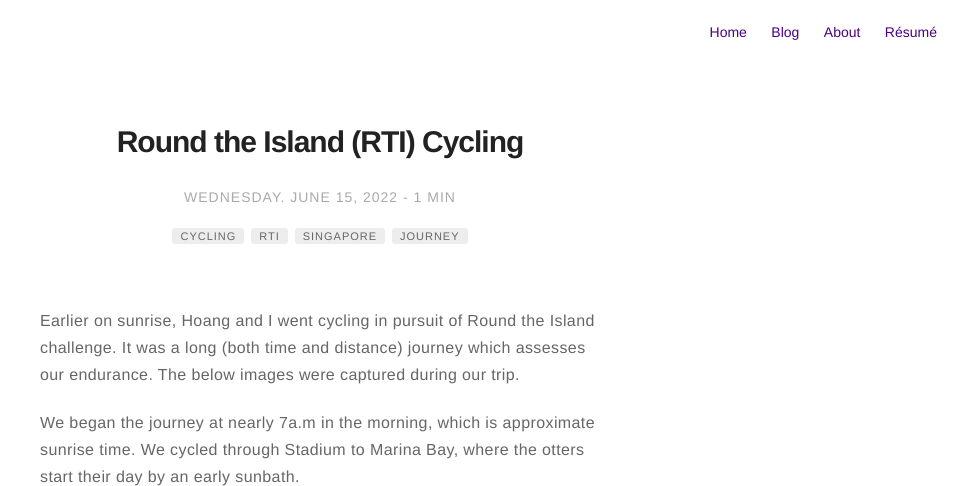
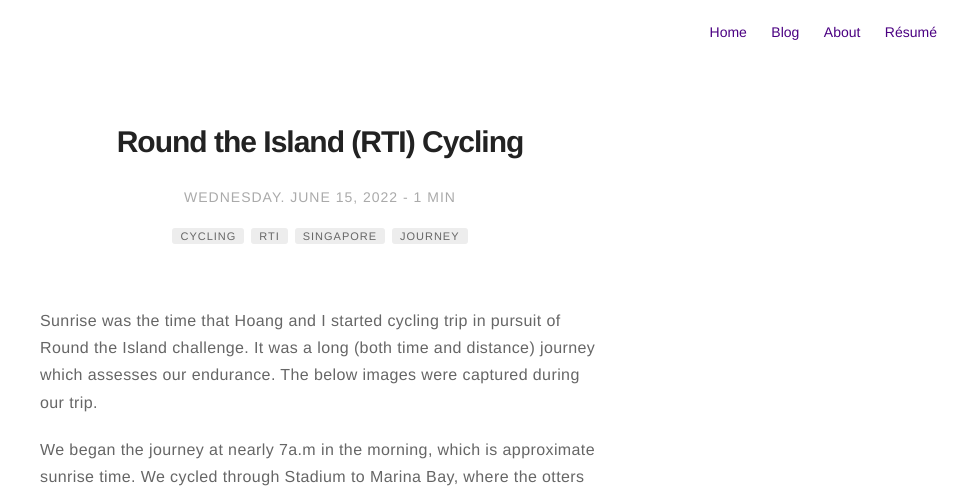
Before and after one commit to hieuddo/hieuddo.github.io, a Jekyll site: the page built from _posts/2022-06-15-RTI.md, in a window 1280 px wide and 900 px high, cut to the strip 0-486 px from the top of the window. Shown: the whole strip, without its empty margins (320-1280 px from the left). Built offline with Jekyll 4.4.1, drawn with Linux system fonts in a browser that asks for light colours.

Commit message:
edit RTI

```diff
--- a/_posts/2022-06-15-RTI.md
+++ b/_posts/2022-06-15-RTI.md
@@ -13,7 +13,7 @@ author: hieudd
 description: We cycled Round Singapore Island
 ---
 
-Earlier on sunrise, Hoang and I went cycling in pursuit of Round the Island challenge. It was a long (both time and distance) journey which assesses our endurance. The below images were captured during our trip.
+Sunrise was the time that Hoang and I started cycling trip in pursuit of Round the Island challenge. It was a long (both time and distance) journey which assesses our endurance. The below images were captured during our trip.
 
 We began the journey at nearly 7a.m in the morning, which is approximate sunrise time. We cycled through Stadium to Marina Bay, where the otters start their day by an early sunbath.
 
```
